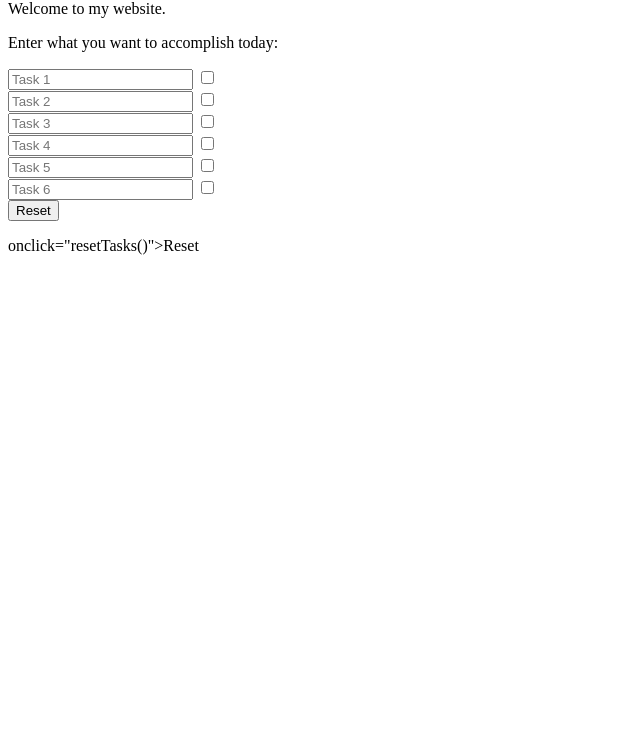
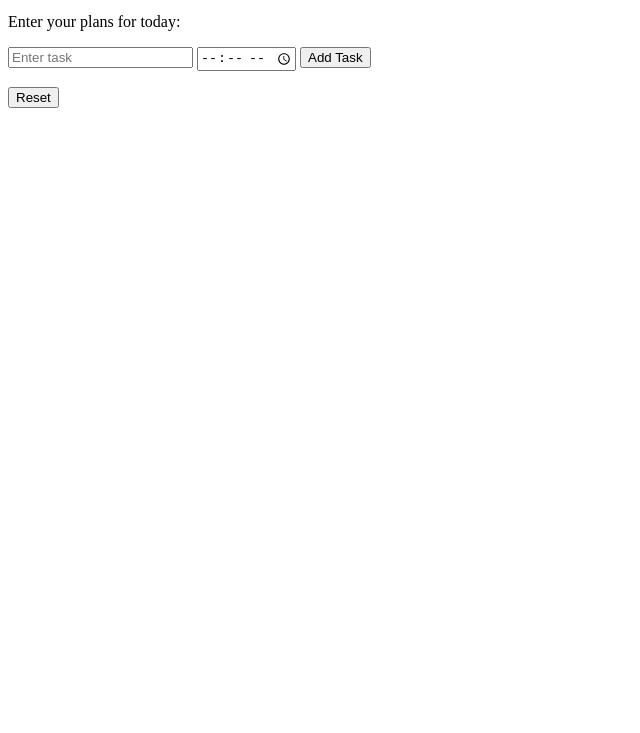
Before and after one commit to ANGE-DARLENE/assignmentgit, a plain HTML site: page index.html in a window 1280 px wide. Shown: the part 67-800 px from the top of the page, without its empty margins (0-640 px from the left). Drawn offline with Linux system fonts and the light colour scheme; a web font is replaced by a local one.

Commit message:
modified the code with timer

```diff
--- a/index.html
+++ b/index.html
@@ -5,44 +5,33 @@
     <meta charset="UTF-8">
     <meta name="viewport" content="width=device-width, initial-scale=1.0">
     <title>my list</title>
+    <link rel="stylesheet" href="/style.css">
+    <link rel="preconnect" href="https://fonts.googleapis.com">
+    <link rel="preconnect" href="https://fonts.gstatic.com" crossorigin>
+    <link
+        href="https://fonts.googleapis.com/css2?family=Montserrat:ital,wght@0,100..900;1,100..900&family=Open+Sans:ital,wght@0,300..800;1,300..800&family=Playwrite+CO+Guides&family=Roboto+Mono:ital,wght@0,100..700;1,100..700&family=Roboto:ital,wght@0,100;0,300;0,400;0,500;0,700;0,900;1,100;1,300;1,400;1,500;1,700;1,900&display=swap"
+        rel="stylesheet">
 </head>
 
 <body>
     <div class="container">
-        <h2>Good morning</h2>
-        <p>Welcome to my website.</p>
-        <p>Enter what you want to accomplish today:</p>
+        <h1>To-Do List</h1>
+        <p>Enter your plans for today:</p>
 
-        <div class="task">
-            <input type="text" placeholder="Task 1">
-            <input type="checkbox">
-        </div>
-        <div class="task">
-            <input type="text" placeholder="Task 2">
-            <input type="checkbox">
-        </div>
-        <div class="task">
-            <input type="text" placeholder="Task 3">
-            <input type="checkbox">
-        </div>
-        <div class="task">
-            <input type="text" placeholder="Task 4">
-            <input type="checkbox">
-        </div>
-        <div class="task">
-            <input type="text" placeholder="Task 5">
-            <input type="checkbox">
-        </div>
-        <div class="task">
-            <input type="text" id="task3" placeholder="Task 6">
-            <input type="checkbox" id="check3">
-        </div>
-
-        <button class="reset-btn" onclick="resetTasks()">Reset</button>
-        <p>onclick="resetTasks()">Reset</p></button>
+        <input type="text" id="taskInput" placeholder="Enter task">
+        <input type="time" id="timeInput">
+        <button onclick="addTask()">Add Task</button>
+        <ul id="taskList"></ul>
+    </div>
     </div>
 
+    <button onclick="resetTasks()">Reset</button>
+    <p id="congratsMessage"
+        style="display: none; color: green; font-weight: bold; text-align: center; margin-top: 20px;">🏆
+        Congratulations!! You did all your tasks. Continue Discipline... 🏆</p>
+    </div>
 
+    <script src="index.js"></script>
 </body>
 
 </html>
```
